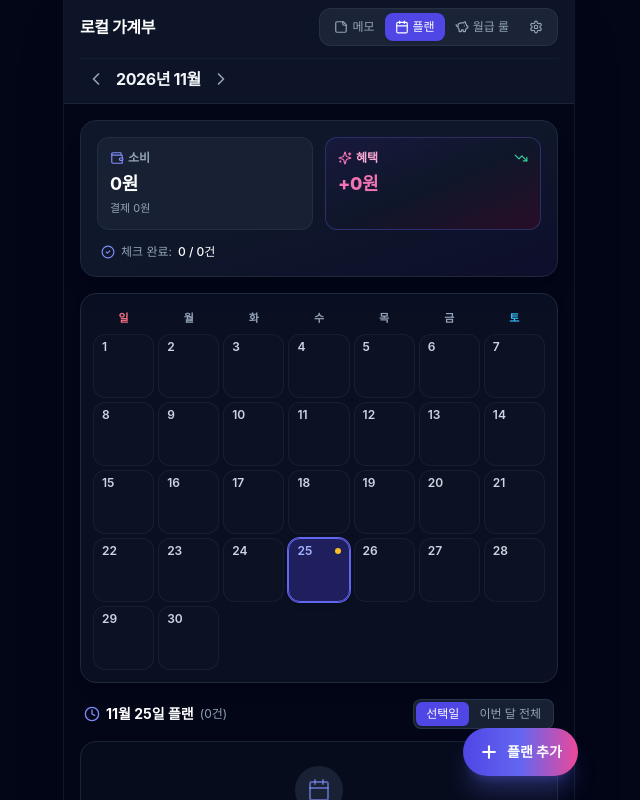
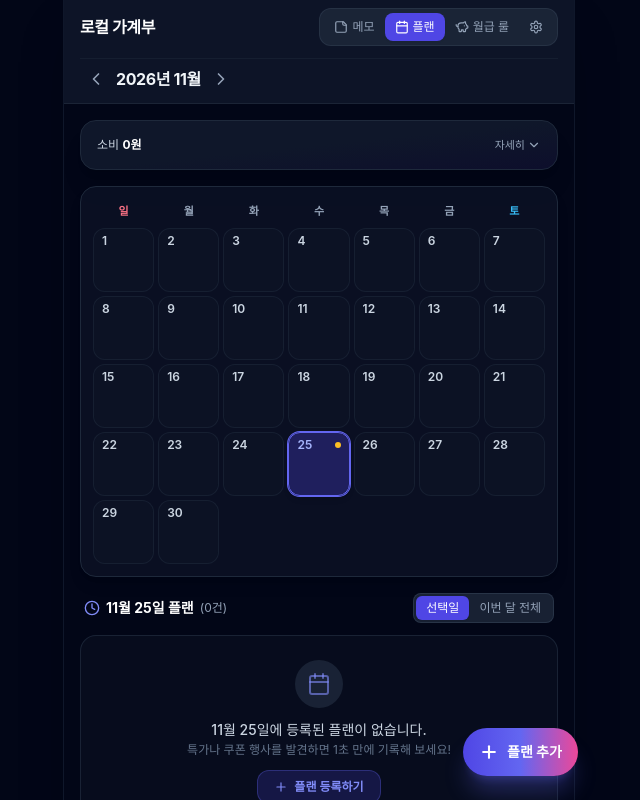
Before and after one commit to hyungoo7703/local-ledger, a React (Vite) app: page / in a window 1280 px wide. Shown: the top 800 px of the page, without its empty margins (321-961 px from the left). Built offline with nearby package versions, Linux system fonts and the light colour scheme.

Commit message:
feat: 플랜 탭 요약을 접어 달력과 목록이 첫 화면에 보이게 함
Co-Authored-By: Claude Fable 5.2 <noreply@anthropic.com>

```diff
--- a/src/components/StatsCard.tsx
+++ b/src/components/StatsCard.tsx
@@ -1,6 +1,17 @@
-import React from 'react';
-import { TrendingDown, Sparkles, CheckCircle2, Wallet, CreditCard, Coins, Banknote, AlertTriangle } from 'lucide-react';
+import React, { useState } from 'react';
+import { TrendingDown, Sparkles, CheckCircle2, Wallet, CreditCard, Coins, Banknote, AlertTriangle, ChevronDown, ChevronUp } from 'lucide-react';
 import { formatCompactKRW, formatKRW } from '../utils/formatters';
+
+// 요약을 펼쳐 둘지는 기기에만 기억하는 화면 설정이다. 가계부 데이터나 백업에는 넣지 않는다.
+const EXPANDED_KEY = 'LOCAL_LEDGER_STATS_EXPANDED';
+
+function loadIsExpanded(): boolean {
+  try {
+    return localStorage.getItem(EXPANDED_KEY) === '1';
+  } catch {
+    return false;
+  }
+}
 
 interface StatsCardProps {
   totalPlannedSpend: number; // 실제 결제(승인) 예정 총액 (원)
@@ -29,6 +40,18 @@ export const StatsCard: React.FC<StatsCardProps> = ({
   creditLimitWon,
   creditBillDiscount
 }) => {
+  // 기본은 접힌 상태다. 다 펼치면 첫 화면을 요약이 거의 다 차지해 달력과 목록이 밀려난다.
+  const [isExpanded, setIsExpanded] = useState(loadIsExpanded);
+  const toggleExpanded = () => {
+    const next = !isExpanded;
+    setIsExpanded(next);
+    try {
+      localStorage.setItem(EXPANDED_KEY, next ? '1' : '0');
+    } catch {
+      // 기억하지 못해도 이번 화면에서는 그대로 동작한다
+    }
+  };
+
   // 혜택(청구할인, 포인트 적립, 캐시백)이 발생하면 한계 소비 예산이 늘어남
   const adjustedBudgetWon = baseBudgetWon + totalPostBenefits;
   const netSpend = Math.max(0, totalPlannedSpend - totalPostBenefits);
@@ -49,7 +72,35 @@ export const StatsCard: React.FC<StatsCardProps> = ({
 
   return (
     <div className="bg-gradient-to-br from-slate-900 via-slate-900 to-indigo-950/40 rounded-2xl p-4 border border-slate-800 shadow-xl space-y-3">
+      {/* 접힌 상태의 한 줄 요약 겸 펼치기 버튼 */}
+      <button
+        type="button"
+        onClick={toggleExpanded}
+        aria-expanded={isExpanded}
+        className="w-full flex items-center justify-between gap-2 text-xs text-slate-300"
+      >
+        {isExpanded ? (
+          <span className="font-semibold">이번 달 요약</span>
+        ) : (
+          <span className="flex flex-wrap items-center gap-x-2 gap-y-0.5 text-left">
+            <span className="whitespace-nowrap">
+              소비 <strong className="text-white">{formatCompactKRW(totalPlannedSpend)}</strong>
+            </span>
+            {totalPostBenefits > 0 && (
+              <span className="whitespace-nowrap text-pink-300">
+                혜택 <strong>+{formatCompactKRW(totalPostBenefits)}</strong>
+              </span>
+            )}
+          </span>
+        )}
+        <span className="flex items-center gap-0.5 shrink-0 text-[11px] text-slate-400">
+          {isExpanded ? '간단히' : '자세히'}
+          {isExpanded ? <ChevronUp className="w-3.5 h-3.5" /> : <ChevronDown className="w-3.5 h-3.5" />}
+        </span>
+      </button>
+
       {/* Top row: Planned Spend & Post Benefits */}
+      {isExpanded && (
       <div className="grid grid-cols-2 gap-3">
         {/* Planned Spend Card */}
         <div className="bg-slate-800/60 rounded-xl p-3 border border-slate-700/40 relative overflow-hidden flex flex-col justify-between">
@@ -118,6 +169,7 @@ export const StatsCard: React.FC<StatsCardProps> = ({
           )}
         </div>
       </div>
+      )}
 
       {/* Budget Bar & Progress */}
       {baseBudgetWon > 0 && (
@@ -155,6 +207,7 @@ export const StatsCard: React.FC<StatsCardProps> = ({
           </div>
 
           {/* Bottom Row: Detail Breakdown. 좁은 화면에서는 금액을 자르지 않고 다음 줄로 넘긴다 */}
+          {isExpanded && (
           <div className="flex flex-wrap items-center justify-between gap-x-3 gap-y-1 text-[11px] text-slate-400 pt-0.5">
             <div className="whitespace-nowrap">
               <span>소비 </span>
@@ -173,6 +226,7 @@ export const StatsCard: React.FC<StatsCardProps> = ({
               )}
             </div>
           </div>
+          )}
         </div>
       )}
 
@@ -207,6 +261,7 @@ export const StatsCard: React.FC<StatsCardProps> = ({
             />
           </div>
 
+          {isExpanded && (
           <div className="flex flex-wrap items-center justify-between gap-x-3 gap-y-1 text-[11px] text-slate-400">
             <div className="whitespace-nowrap">
               <span>신용 </span>
@@ -222,8 +277,9 @@ export const StatsCard: React.FC<StatsCardProps> = ({
               )}
             </div>
           </div>
+          )}
 
-          {isCreditOver && (
+          {isExpanded && isCreditOver && (
             <p className="flex items-start gap-1.5 text-[11px] text-rose-300 font-medium leading-relaxed pt-0.5">
               <AlertTriangle className="w-3.5 h-3.5 shrink-0 mt-0.5" />
               신용을 한도보다 {formatKRW(creditSpend - adjustedCreditLimitWon)} 더 잡았습니다. 남은 소비는 계좌/체크로
@@ -234,6 +290,7 @@ export const StatsCard: React.FC<StatsCardProps> = ({
       )}
 
       {/* Completion status */}
+      {isExpanded && (
       <div className="flex items-center justify-between text-xs text-slate-400 px-1 pt-0.5">
         <div className="flex items-center gap-1.5">
           <CheckCircle2 className="w-3.5 h-3.5 text-indigo-400" />
@@ -248,6 +305,7 @@ export const StatsCard: React.FC<StatsCardProps> = ({
           </span>
         )}
       </div>
+      )}
     </div>
   );
 };
```
